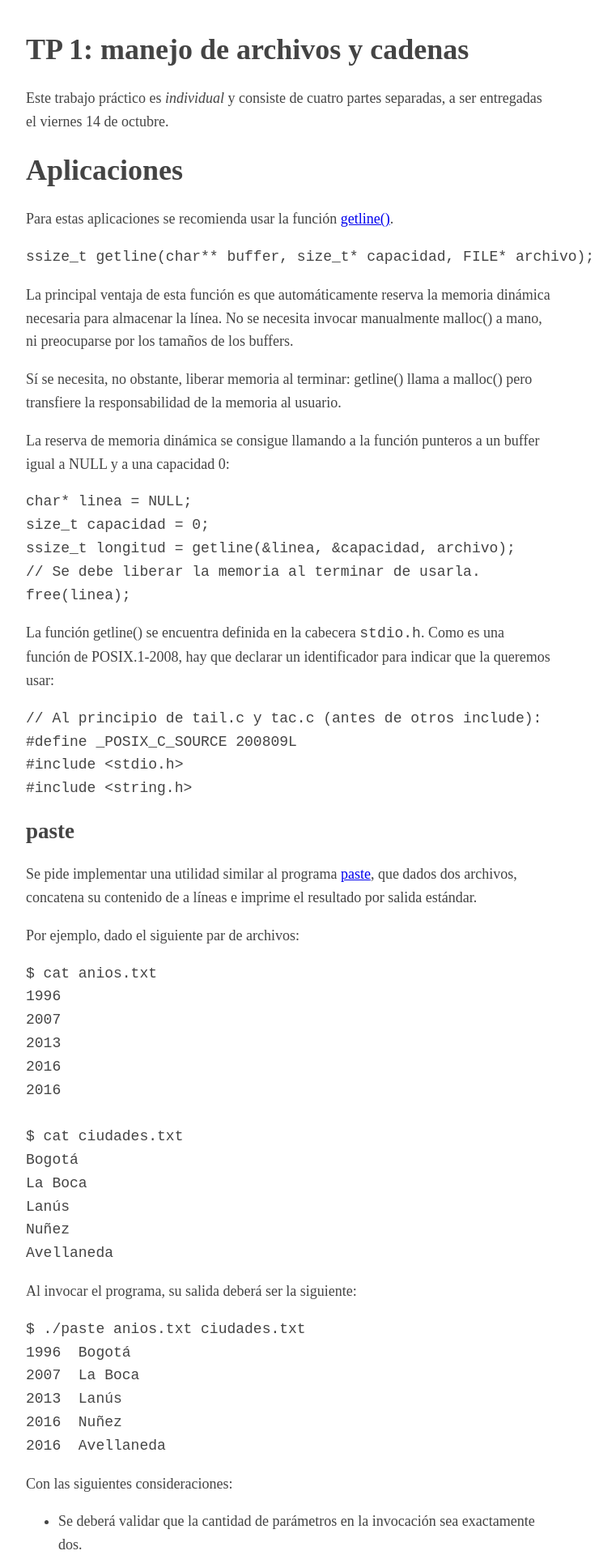
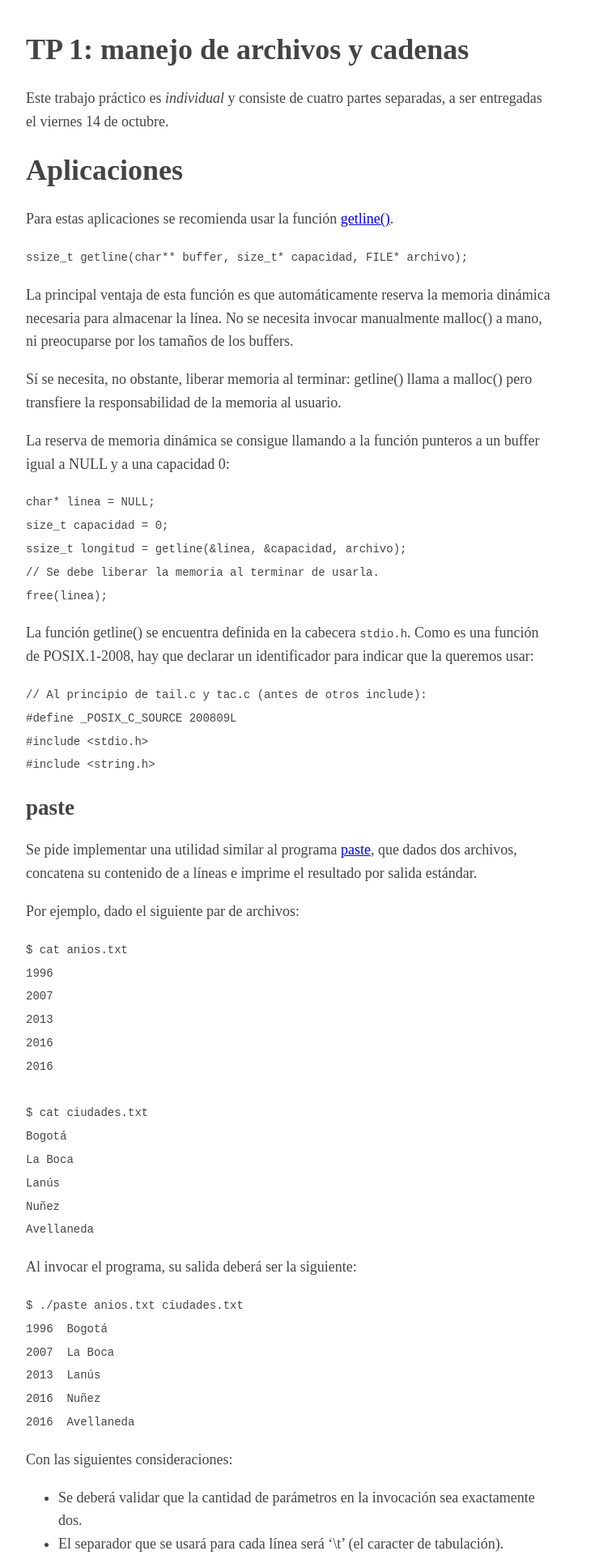
Before and after one commit to algoritmos-rw/algoritmos, a Jekyll site: the page built from enunciado.md, in a window 1280 px wide. Shown: the top 1920 px of the page at 81% size, without its empty margins (283-1044 px from the left). Built offline with Jekyll 4.4.1, drawn with Linux system fonts in a browser that asks for light colours.

Commit message:
Ajustado tamano texto codigo.

```diff
--- a/css/style.css
+++ b/css/style.css
@@ -1,3 +1,7 @@
+code {
+  font-size: 14px;
+}
+
 body {
     margin: 40px auto;
     max-width: 650px;
```
